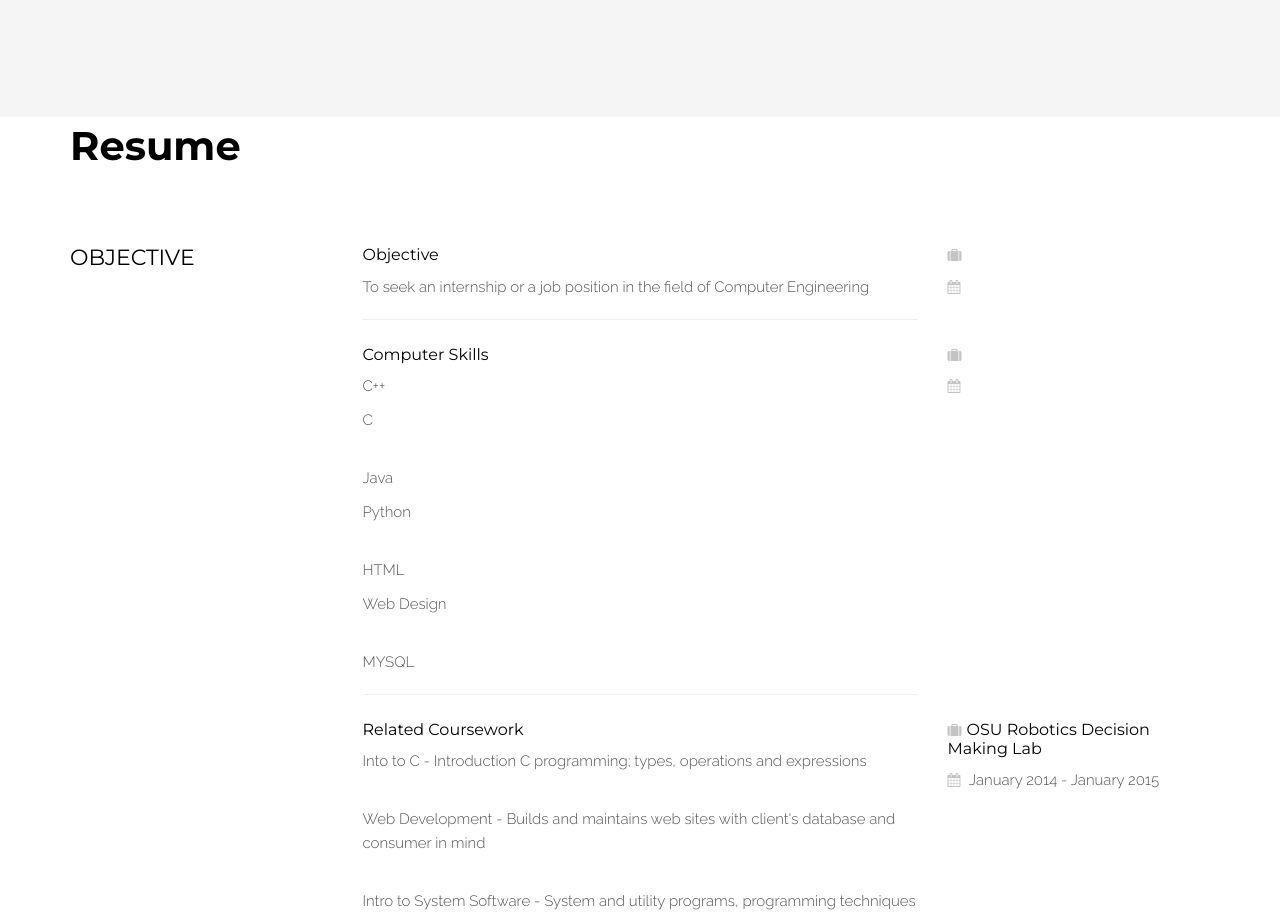
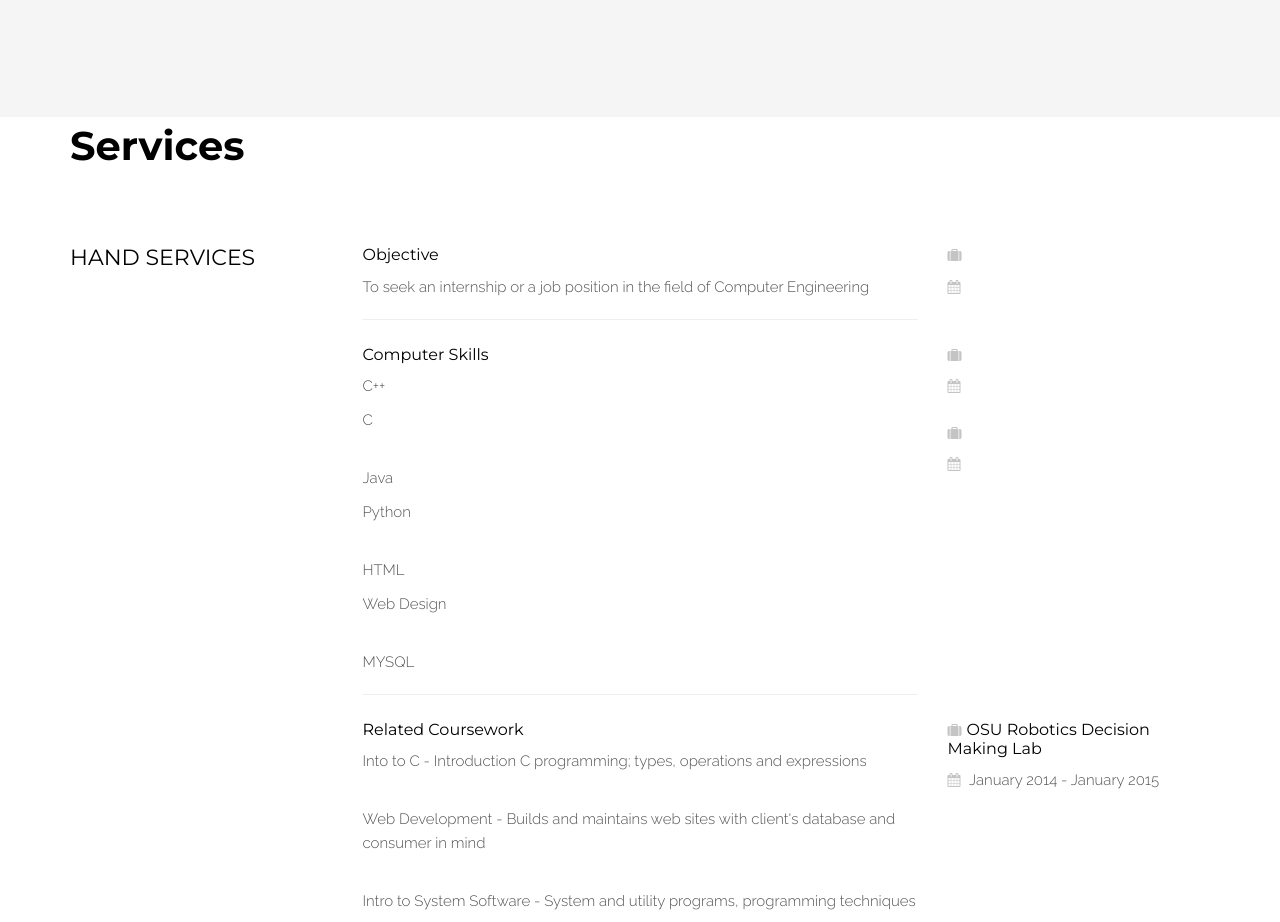
Before and after one commit to pronails1813/website, a plain HTML site: page edit.html in a window 1280 px wide. Shown: the part 1407-2329 px from the top of the page. Drawn offline with Linux system fonts and the light colour scheme.

Commit message:
Update edit.html

```diff
--- a/edit.html
+++ b/edit.html
@@ -191,7 +191,7 @@
 				<div class="row">
 
 					<div class="col-md-12 headline wow bounceInDown">
-						<h2>Resume</h2>
+						<h2>Services</h2>
 						<p></p>
 					</div>
 
@@ -200,7 +200,7 @@
                 <div class="row resume-items">
 
 					<div class="col-md-3 wow bounceInLeft">
-						<h3>Objective</h3>
+						<h3>Hand Services</h3>
 					</div>
 
 					<div class="col-md-6 col-sm-8 resume-item wow bounceInUp">
@@ -233,6 +233,11 @@
 						<hr class="visible-xs">
 					</div>
 
+					<div class="col-md-3 col-sm-4 resume-place wow bounceInRight">
+						<h4><i class="fa fa-suitcase"></i></h4>
+						<i class="fa fa-calendar"></i>
+						<hr class="visible-xs">
+					</div>
                     <div class="col-md-6 col-md-offset-3 col-sm-8 resume-item wow bounceInUp">
 						<h4>Related Coursework</h4>
                         <p>Into to C - Introduction C programming; types, operations and expressions</p> <br>
```
